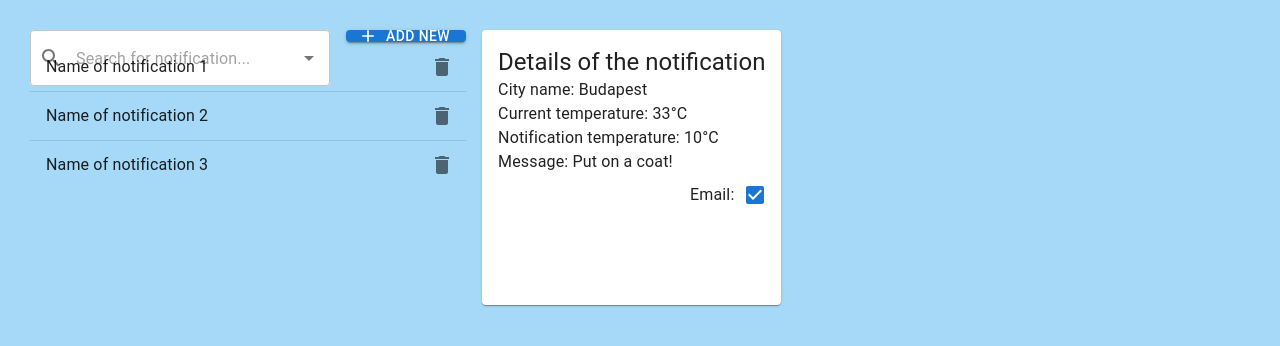
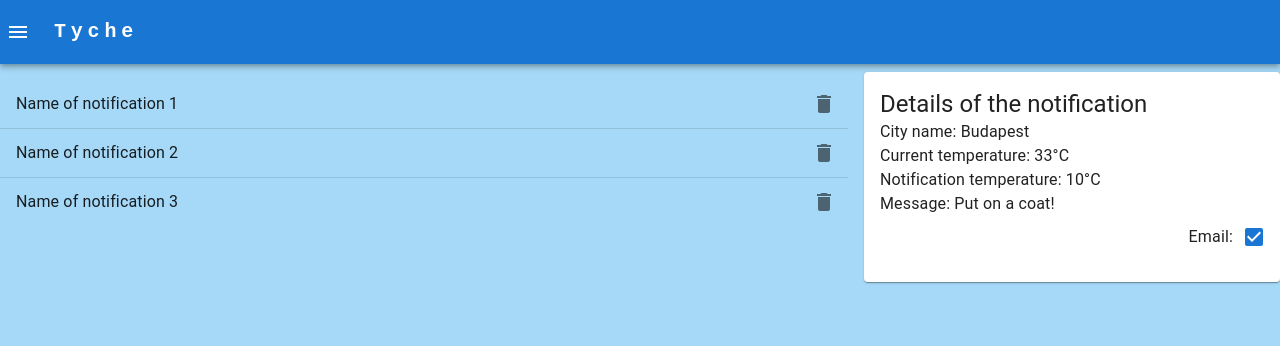
Before and after one commit to Boti97/tyche_frontend, a React (Create React App) app: page / in a window 1280 px wide. Shown: the top 346 px of the page. Built offline with nearby package versions, Linux system fonts and the light colour scheme.

Commit message:
basic view refactored, app bar added

```diff
--- /dev/null
+++ b/src/components/AppHeader/AppHeader.styles.ts
@@ -0,0 +1,7 @@
+import {} from '@mui/system';
+
+export default () => ({
+  '& .MuiToolbar-root': {
+    paddingLeft: 10
+  }
+});
--- /dev/null
+++ b/src/components/AppHeader/AppHeader.tsx
@@ -0,0 +1,37 @@
+import MenuIcon from '@mui/icons-material/Menu';
+import { AppBar, Box, IconButton, Toolbar, Typography, styled } from '@mui/material';
+
+import styles from './AppHeader.styles';
+const AppHeaderRoot = styled(Box)(styles);
+
+const AppHeader = () => {
+  return (
+    <AppHeaderRoot sx={{ flexGrow: 1, paddingBottom: 1 }}>
+      <AppBar position="static">
+        <Toolbar disableGutters>
+          <IconButton edge="start" color="inherit" sx={{ mr: 2 }}>
+            <MenuIcon />
+          </IconButton>
+          <Typography
+            variant="h6"
+            noWrap
+            component="a"
+            href="/"
+            sx={{
+              mr: 2,
+              display: { xs: 'none', md: 'flex' },
+              fontFamily: 'monospace',
+              fontWeight: 700,
+              letterSpacing: '.3rem',
+              color: 'inherit',
+              textDecoration: 'none'
+            }}>
+            Tyche
+          </Typography>
+        </Toolbar>
+      </AppBar>
+    </AppHeaderRoot>
+  );
+};
+
+export default AppHeader;
--- a/src/components/index.tsx
+++ b/src/components/index.tsx
@@ -1,2 +1,3 @@
 export { default as NotificationTable } from './NotificationTable/NotificationTable';
 export { default as NotificationDetails } from './NotificationDetails/NotificationDetails';
+export { default as AppHeader } from './AppHeader/AppHeader';
--- a/src/view/App.styles.ts
+++ b/src/view/App.styles.ts
@@ -4,7 +4,6 @@ export default () => ({
   height: '100vh',
   width: '100%',
   backgroundColor: '#A6D9F7',
-  padding: '30px',
 
   '& .viewContainer': {
     overflow: 'auto',
--- a/src/view/App.tsx
+++ b/src/view/App.tsx
@@ -1,55 +1,26 @@
-import AddIcon from '@mui/icons-material/Add';
-import SearchIcon from '@mui/icons-material/Search';
 import './App.css';
-import {
-  Autocomplete,
-  Button,
-  CssBaseline,
-  InputAdornment,
-  Stack,
-  TextField,
-  styled
-} from '@mui/material';
+import { CssBaseline, Grid, styled } from '@mui/material';
 import React from 'react';
 
-import { NotificationDetails, NotificationTable } from '../components';
+import { AppHeader, NotificationDetails, NotificationTable } from '../components';
 
 import styles from './App.styles';
 
-const AppContainer = styled(Stack)(styles);
+const AppContainer = styled('div')(styles);
 
 function App() {
   return (
-    <AppContainer direction="row" spacing={2}>
+    <AppContainer>
       <CssBaseline />
-      <div>
-        <Stack direction="row" spacing={2}>
-          <Autocomplete
-            options={[]}
-            sx={{ width: 300 }}
-            renderInput={(params: { InputProps: object }) => (
-              <TextField
-                {...params}
-                fullWidth
-                placeholder={'Search for notification...'}
-                InputProps={{
-                  ...params.InputProps,
-                  startAdornment: (
-                    <InputAdornment position="start" className="searchIcon">
-                      <SearchIcon data-testid="SearchIcon" />
-                    </InputAdornment>
-                  )
-                }}
-              />
-            )}
-          />
-          <Button variant="contained" startIcon={<AddIcon />}>
-            ADD NEW
-          </Button>
-        </Stack>
-        <NotificationTable></NotificationTable>
-      </div>
-      <NotificationDetails></NotificationDetails>
+      <AppHeader></AppHeader>
+      <Grid container spacing={2}>
+        <Grid item xs={6} md={8}>
+          <NotificationTable></NotificationTable>
+        </Grid>
+        <Grid item xs={6} md={4}>
+          <NotificationDetails></NotificationDetails>
+        </Grid>
+      </Grid>
     </AppContainer>
   );
 }
```
